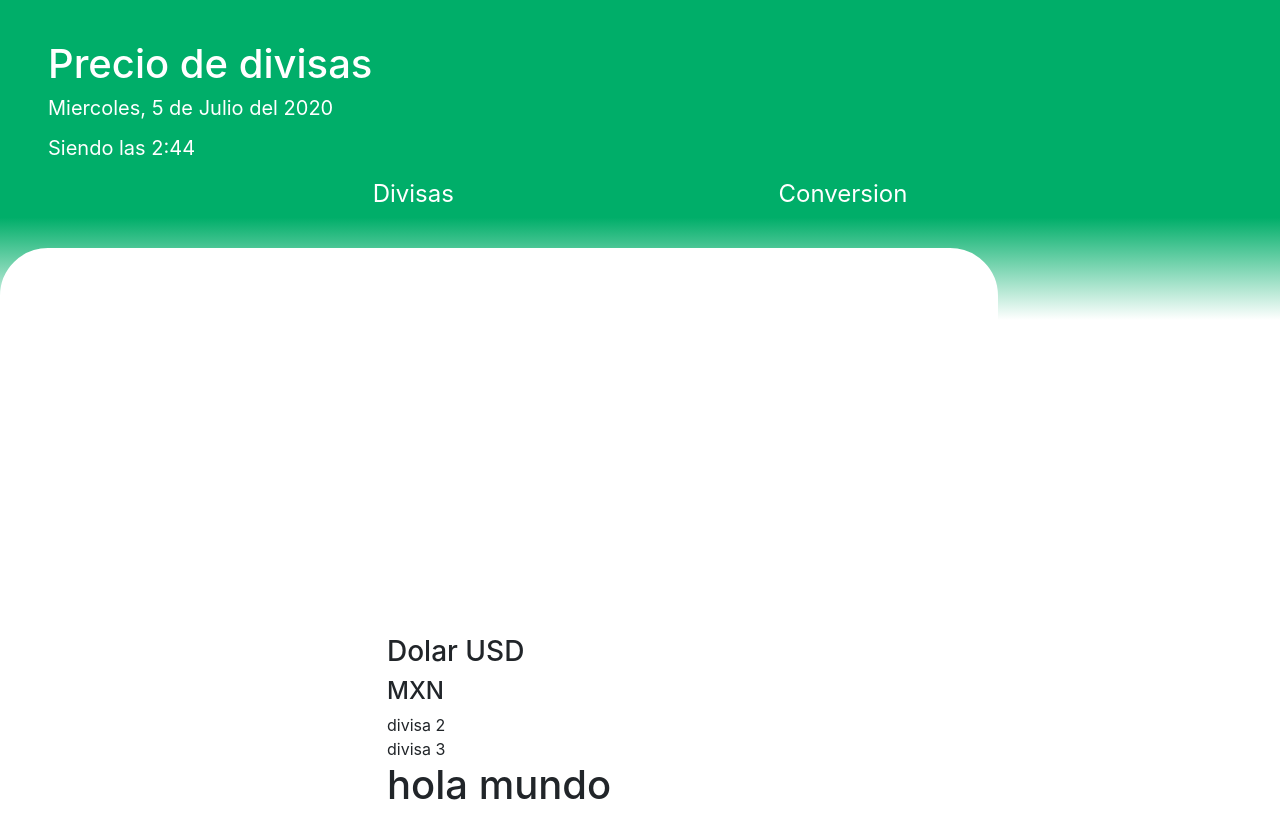
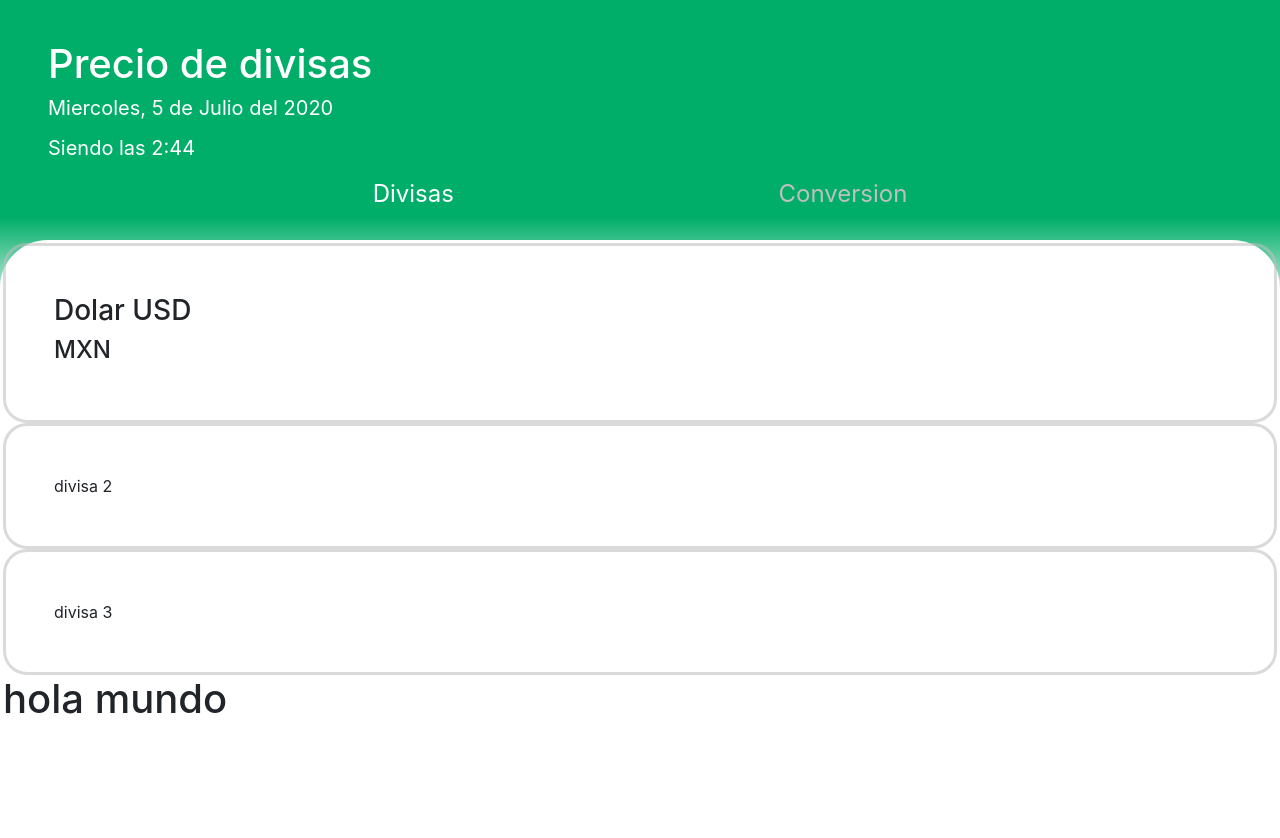
Before and after one commit to ErickRV19/divisasExchange, a plain HTML site: page index.html in a window 1280 px wide. After the commit the page ends 800 px from the top, so only its background shows below. Drawn offline with nearby package versions, Linux system fonts and the light colour scheme; no server answers.

Commit message:
estilo terminado para los menus y divisas

```diff
--- a/src/style/style.css
+++ b/src/style/style.css
@@ -1,10 +1,10 @@
 body {
-    font-family: 'Roboto', sans-serif;
+    font-family: "Roboto", sans-serif;
 }
 
 header {
     color: white;
-    background: linear-gradient(0deg, rgba(255, 255, 255, 1) 0%, rgba(0, 174, 105, 1) 32%, rgba(0, 174, 105, 1) 100%);
+    background: linear-gradient( 0deg, rgba(255, 255, 255, 1) 0%, rgba(0, 174, 105, 1) 32%, rgba(0, 174, 105, 1) 100%);
     padding: 2.5em 3em;
     font-weight: 700;
     height: 40vh;
@@ -27,12 +27,26 @@ header {
     font-size: x-large;
 }
 
+#menu2 {
+    color: #bfbfbf;
+}
+
 .mainCard {
     position: absolute;
     background-color: white;
-    padding: 30vw;
     border-color: white;
     border-style: solid;
     border-radius: 3em;
-    top: 31vh;
+    top: 30vh;
+    display: flex;
+    flex-direction: column;
+    right: 0;
+    left: 0;
 }
+
+.carta {
+    border-radius: 1.5em;
+    border-color: #bfbfbf94;
+    border-style: solid;
+    padding: 3em;
+}
```
